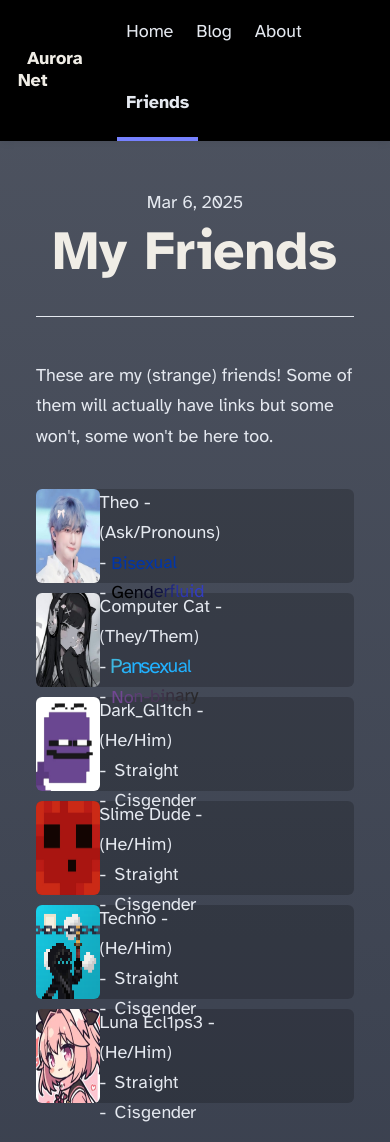
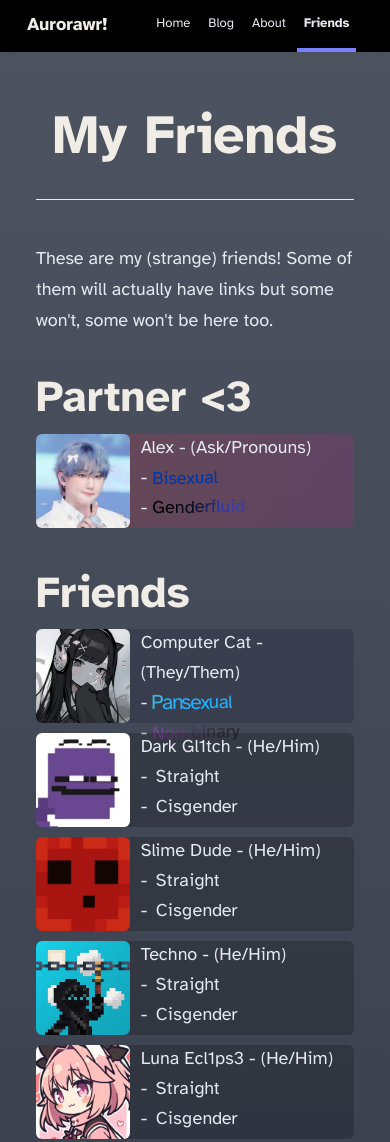
Before and after one commit to Novampr/novampr.github.io, an Astro site: page /friends in a window 390 px wide. Shown: the top 1142 px of the page. Built offline with nearby package versions, Linux system fonts and the light colour scheme; Astro itself is replaced by a stand-in of ours.

Commit message:
Update site with many many fixes

```diff
--- a/package.json
+++ b/package.json
@@ -4,6 +4,7 @@
   "version": "0.0.1",
   "scripts": {
     "dev": "astro dev",
+    "remotedev": "astro dev --host",
     "build": "astro build",
     "preview": "astro preview",
     "astro": "astro"
--- a/src/components/BaseHead.astro
+++ b/src/components/BaseHead.astro
@@ -18,7 +18,7 @@ const { title, description, image = '/rippedOffGradient.jpg' } = Astro.props;
 <!-- Global Metadata -->
 <meta charset="utf-8" />
 <meta name="viewport" content="width=device-width,initial-scale=1" />
-<link rel="icon" type="image/svg+xml" href="/favicon.svg" />
+<link rel="icon" type="image/png" href="/favicon.png" />
 <link rel="sitemap" href="/sitemap-index.xml" />
 <link
 	rel="alternate"
--- a/src/components/Header.astro
+++ b/src/components/Header.astro
@@ -79,5 +79,9 @@ import { SITE_TITLE } from '../consts';
 		.social-links {
 			display: none;
 		}
+
+		.internal-links {
+			margin-right: 1rem;
+		}
 	}
 </style>
--- a/src/components/HeaderLink.astro
+++ b/src/components/HeaderLink.astro
@@ -21,4 +21,10 @@ const isActive = href === pathname || href === '/' + (subpath?.[0] || '');
 		font-weight: bolder;
 		text-decoration: underline;
 	}
+
+	@media only screen and (max-width: 720px) {
+  		a {
+    		font-size: small;
+  		}
+	}
 </style>
--- a/src/consts.ts
+++ b/src/consts.ts
@@ -1,5 +1,5 @@
 // Place any global data in this file.
 // You can import this data from anywhere in your site by using the `import` keyword.
 
-export const SITE_TITLE = 'Aurora Net';
+export const SITE_TITLE = 'Aurorawr!';
 export const SITE_DESCRIPTION = 'The site of silly!';
--- a/src/layouts/BlogPost.astro
+++ b/src/layouts/BlogPost.astro
@@ -1,11 +1,11 @@
 ---
-import type { CollectionEntry } from 'astro:content';
-import BaseHead from '../components/BaseHead.astro';
-import Header from '../components/Header.astro';
-import Footer from '../components/Footer.astro';
-import FormattedDate from '../components/FormattedDate.astro';
+import type { CollectionEntry } from "astro:content";
+import BaseHead from "../components/BaseHead.astro";
+import Header from "../components/Header.astro";
+import Footer from "../components/Footer.astro";
+import FormattedDate from "../components/FormattedDate.astro";
 
-type Props = CollectionEntry<'blog'>['data'];
+type Props = CollectionEntry<"blog">["data"];
 
 const { title, description, pubDate, updatedDate, heroImage } = Astro.props;
 ---
@@ -59,20 +59,32 @@ const { title, description, pubDate, updatedDate, heroImage } = Astro.props;
 		<main>
 			<article>
 				<div class="hero-image">
-					{heroImage && <img width={1020} height={510} src={heroImage} alt="" />}
+					{
+						heroImage && (
+							<img
+								width={1020}
+								height={510}
+								src={heroImage}
+								alt=""
+							/>
+						)
+					}
 				</div>
 				<div class="prose">
 					<div class="title">
+						{
+							pubDate && (
 								<div class="date">
 									<FormattedDate date={pubDate} />
-							{
-								updatedDate && (
+									{updatedDate && (
 										<div class="last-updated-on">
-										Last updated on <FormattedDate date={updatedDate} />
+											Last updated on{" "}
+											<FormattedDate date={updatedDate} />
+										</div>
+									)}
 								</div>
 							)
 						}
-						</div>
 						<h1>{title}</h1>
 						<hr />
 					</div>
--- a/src/pages/friends.astro
+++ b/src/pages/friends.astro
@@ -6,23 +6,26 @@ import Layout from '../layouts/BlogPost.astro';
 <Layout
 	title="My Friends"
 	description="These people... strange..."
-	pubDate={new Date('March 06 2025')}
 >
 	<p>
 		These are my (strange) friends! Some of them will actually have links but some won't, some won't be here too.
 	</p>
 
-    <div class="friend-card">
-        <img src="/friends/theo.png" />
+    <h2>Partner &#60;3</h2>
+
+    <div class="friend-card friend-loved">
+        <img src="/friends/alex.png" alt="Alex's profile picture" />
         <p>
-            Theo - (Ask/Pronouns)<br />
+            Alex - (Ask/Pronouns)<br />
             - <Pride flag="bi">Bisexual</Pride><br />
             - <Pride flag="genderfluid">Genderfluid</Pride><br />
         </p>
-    </div>
+    </div><br />
 
-    <div class="friend-card">
-        <img src="/friends/computercat.png" />
+    <h2>Friends</h2>
+
+    <div class="friend-card friend-linked" title="Computer Cat's GitHub" onclick="location.href='https://github.com/computer-catt';">
+        <img src="/friends/computercat.png" alt="Computer Cat's profile picture" />
         <p>
             Computer Cat - (They/Them)<br />
             - <Pride flag="pan">Pansexual</Pride><br />
@@ -31,16 +34,16 @@ import Layout from '../layouts/BlogPost.astro';
     </div>
 
 	<div class="friend-card">
-        <img src="/friends/darkglitch.png" />
+        <img src="/friends/darkglitch.png" alt="Dark Gl1tch's profile picture" />
         <p>
-            Dark_Gl1tch - (He/Him)<br />
+            Dark Gl1tch - (He/Him)<br />
             - <Pride flag="straight">Straight</Pride><br />
             - <Pride flag="cisgender">Cisgender</Pride><br />
         </p>
     </div>
 
     <div class="friend-card">
-        <img src="/friends/slimedude.png" />
+        <img src="/friends/slimedude.png" alt="Slime Dude's profile picture" />
         <p>
             Slime Dude - (He/Him)<br />
             - <Pride flag="straight">Straight</Pride><br />
@@ -49,7 +52,7 @@ import Layout from '../layouts/BlogPost.astro';
     </div>
 
     <div class="friend-card">
-        <img src="/friends/techno.png" />
+        <img src="/friends/techno.png" alt="Techno's profile picture" />
         <p>
             Techno - (He/Him)<br />
             - <Pride flag="straight">Straight</Pride><br />
@@ -58,7 +61,7 @@ import Layout from '../layouts/BlogPost.astro';
     </div>
 
     <div class="friend-card">
-        <img src="/friends/lunaeclipse.png" />
+        <img src="/friends/lunaeclipse.png" alt="Luna Ecl1ps3's profile picture" />
         <p>
             Luna Ecl1ps3 - (He/Him)<br />
             - <Pride flag="straight">Straight</Pride><br />
--- a/src/styles/global.css
+++ b/src/styles/global.css
@@ -48,6 +48,7 @@ body {
 main {
 	width: 720px;
 	max-width: calc(100% - 2em);
+	min-height: 60vh;
 	margin: auto;
 	padding: 3em 1em;
 }
@@ -361,16 +362,36 @@ hr {
 	border-radius: 6px;
 
 	grid-template-rows: 1fr 1fr 1fr;
-	grid-template-columns: 2fr 4fr 4fr;
+	grid-template-columns: 94px 0.2fr 4fr;
 
 	height: 94px;
 
 	margin-bottom: 10px;
+
+	transform: scale(1);
+
+	transition: transform 0.2s ease-in-out;
+}
+
+.friend-card.friend-linked:hover {
+	transform: scale(1.05);
+
+	cursor: pointer;
+}
+
+.friend-linked {
+	background-color: rgba(20, 20, 50, 0.2);
+}
+
+.friend-loved {
+	background: linear-gradient(90deg,rgba(224, 56, 56, 0.2) 0%, rgba(194, 37, 136, 0.2) 100%);
 }
 
 .friend-card img {
 	width: 94px;
 	height: 94px;
+
+	aspect-ratio: 1 / 1;
 
 	border-radius: 6px;
 
@@ -386,5 +407,5 @@ hr {
 	grid-row-start: 1;
 	grid-row-end: 3;
 
-	grid-column: 2;
+	grid-column: 3;
 }
```
Also changed, not shown: src/content/blog/online.md (+3 -3 lines), public/favicon.png (added), public/favicon.svg (deleted), public/friends/alex.png (renamed from public/friends/theo.png), public/onlineBlog.png (added), public/rippedOffGradient.jpg (deleted). Lines whose indentation alone changed are shown as unchanged.
